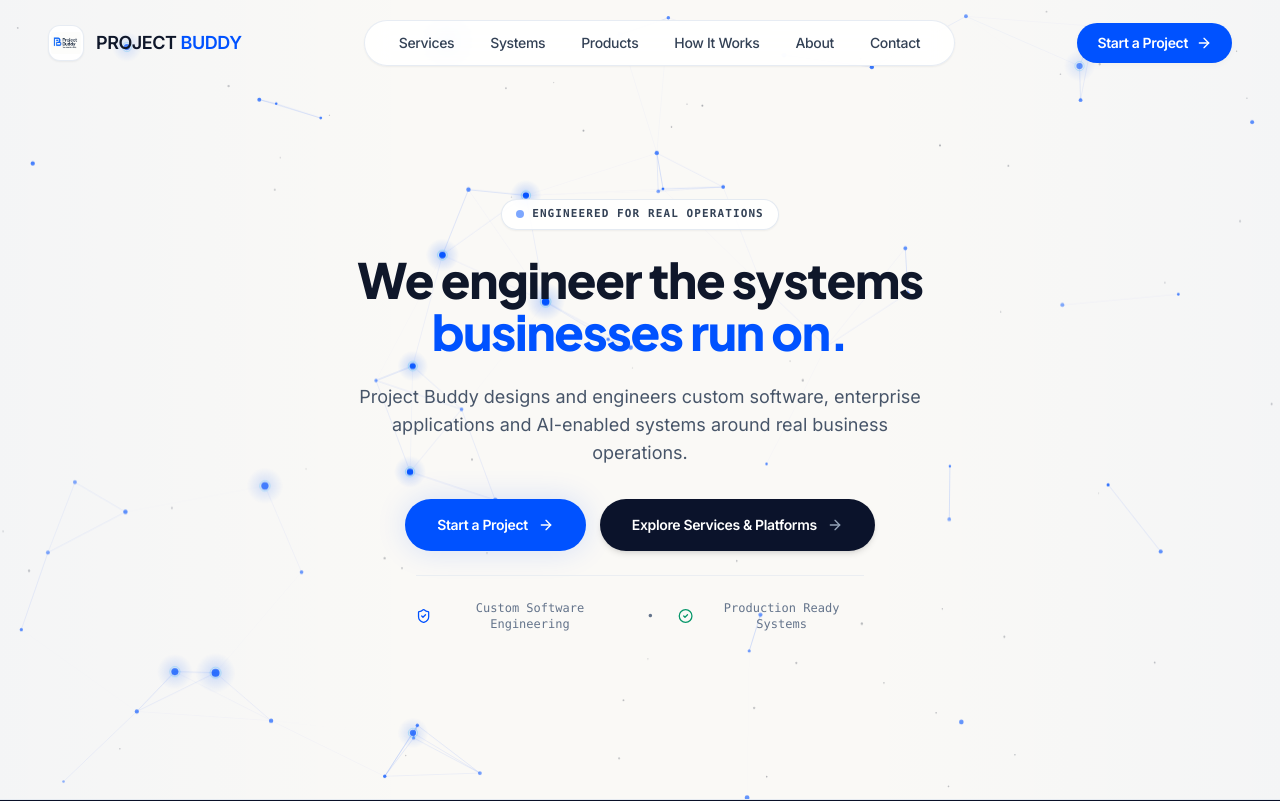
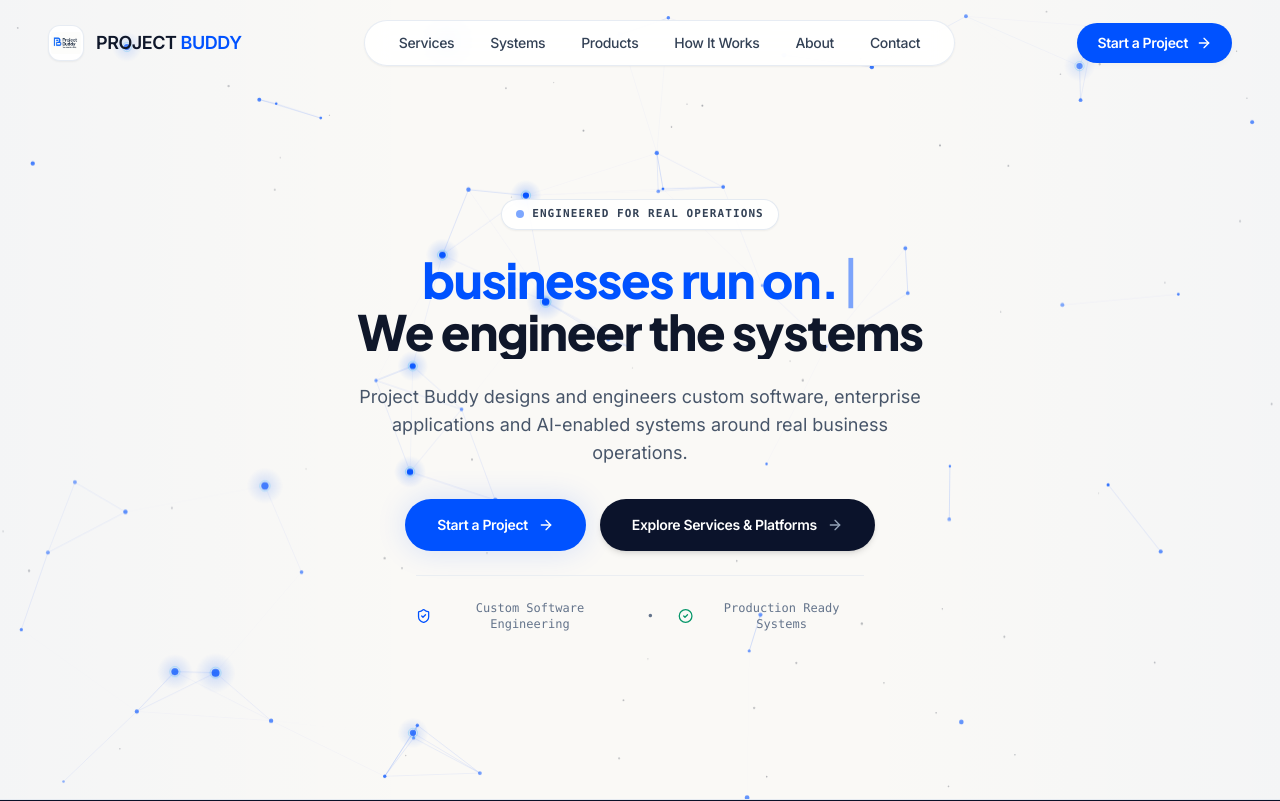
Before and after one commit to projectbuddycode-art/Retro, a Next.js app: page / in a window 1280 px wide. Shown: the top 801 px of the page. Built offline with nearby package versions, Linux system fonts and the light colour scheme.

Commit message:
Fix hero TextType positioning and preserve centered layout

```diff
--- a/src/components/sections/HeroSection.tsx
+++ b/src/components/sections/HeroSection.tsx
@@ -4,6 +4,7 @@
 import { Container } from "../ui/Container";
 import { ArrowRight, ShieldCheck, CheckCircle2 } from "lucide-react";
 import { motion } from "framer-motion";
+import { TextType } from "../ui/TextType";
 
 interface HeroSectionProps {
   onOpenContactModal?: () => void;
@@ -311,15 +312,22 @@
               transition={{ duration: 0.6, delay: 0.15, ease: [0.16, 1, 0.3, 1] }}
               className="font-display font-extrabold text-[clamp(1.9rem,3.8vw,3.6rem)] text-[#0F172A] tracking-tight leading-[1.08] max-w-3xl"
             >
-              We engineer the systems <br />
-              <motion.span
-                initial={{ opacity: 0, y: 16 }}
-                animate={{ opacity: 1, y: 0 }}
-                transition={{ duration: 0.6, delay: 0.3, ease: [0.16, 1, 0.3, 1] }}
-                className="text-[#0052FF] inline-block"
-              >
-                businesses run on.
-              </motion.span>
+              <span className="block min-h-[1.08em]">
+                <TextType
+                  text="businesses run on."
+                  typingSpeed={42}
+                  variableSpeed={{ min: 28, max: 58 }}
+                  initialDelay={300}
+                  pauseDuration={2600}
+                  deletingSpeed={24}
+                  loop={false}
+                  showCursor={true}
+                  cursorCharacter="|"
+                  className="text-[#0052FF]"
+                  cursorClassName="text-[#0052FF]"
+                />
+              </span>
+              <span className="block text-[#0F172A]">We engineer the systems</span>
             </motion.h1>
           </div>
 
```
